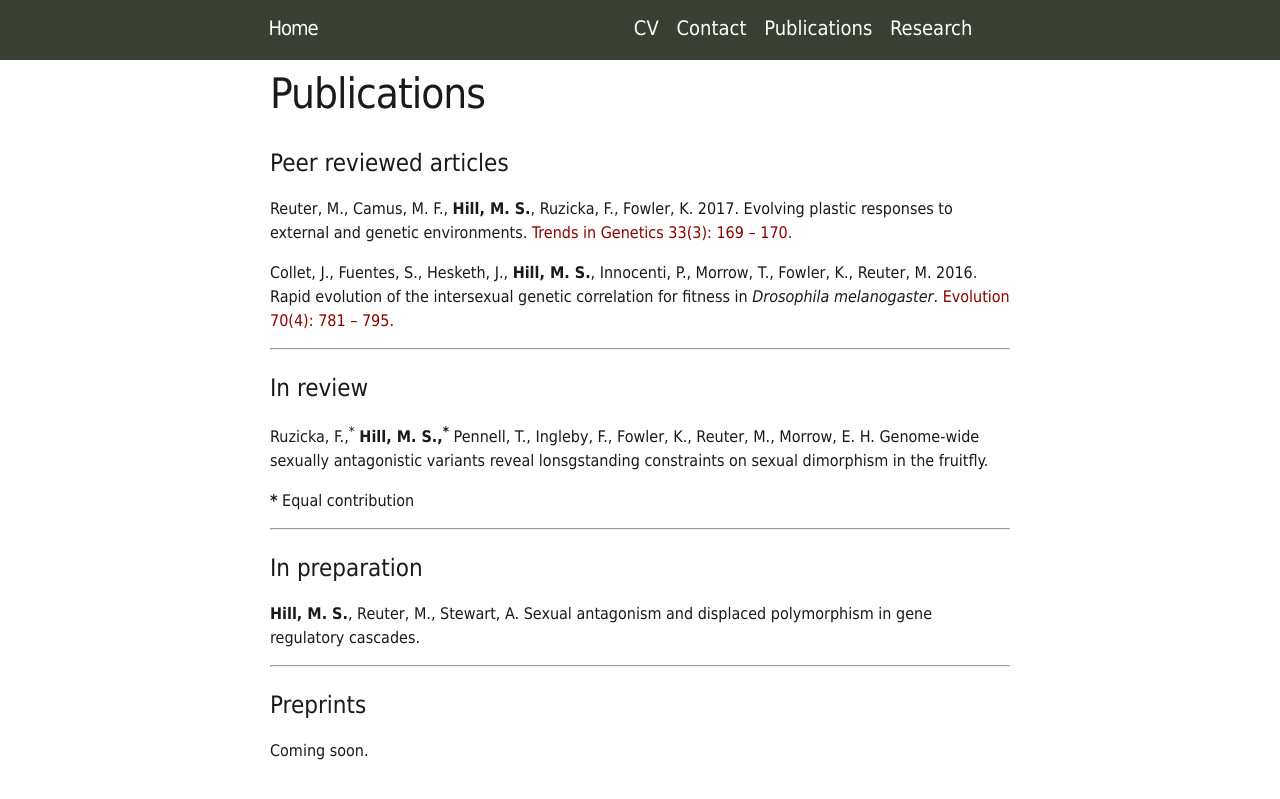
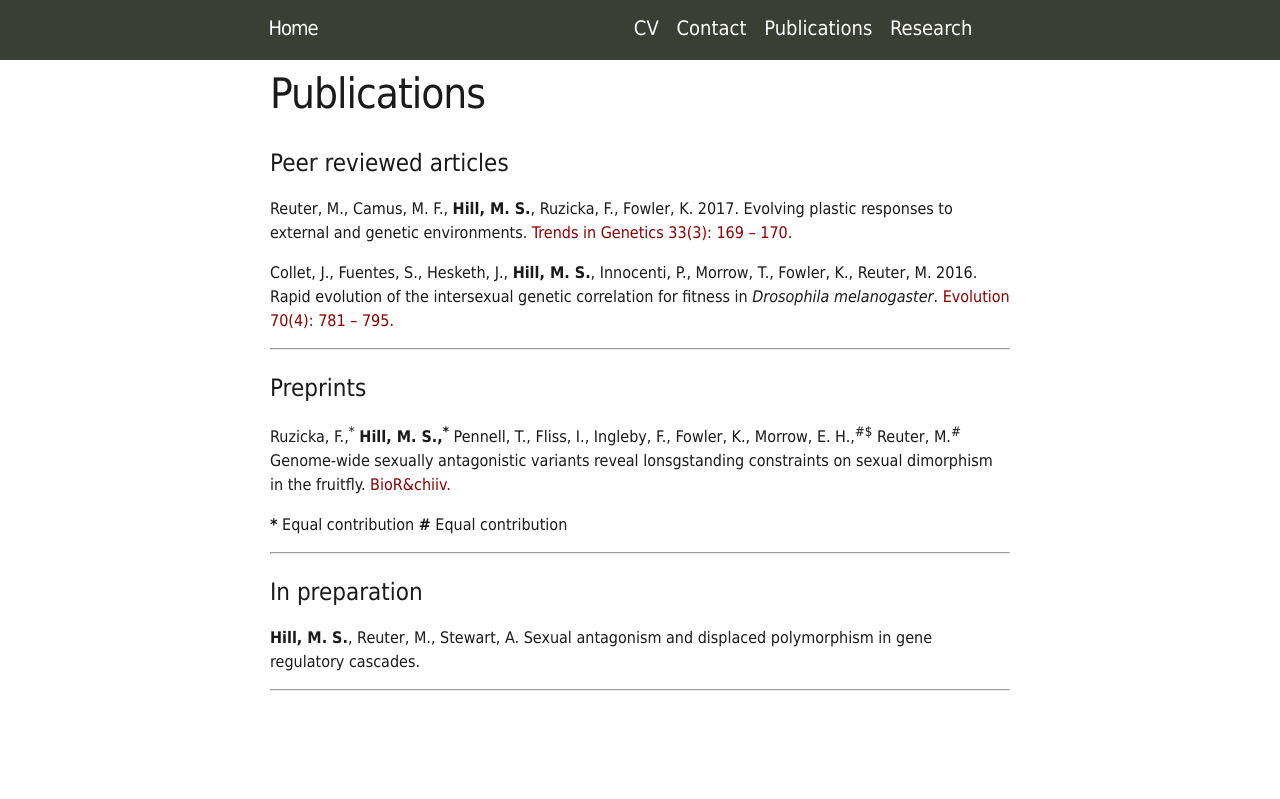
Before and after one commit to Mark-Stephen-Hill/Mark-Stephen-Hill.github.io, a Jekyll site: the page built from Publications.md, in a window 1280 px wide and 922 px high. Shown: the top 799 px of the window. Built offline with Jekyll 4.4.1, drawn with Linux system fonts in a browser that asks for light colours.

Commit message:
Update Publications.md

```diff
--- a/Publications.md
+++ b/Publications.md
@@ -21,11 +21,12 @@
 
 <hr>
 
-<h1>In review</h1>
+<h1>Preprints</h1>
 
-Ruzicka, F.,<sup>*</sup> <b>Hill, M. S.,<sup>*</sup></b> Pennell, T., Ingleby, F., Fowler, K., Reuter, M., Morrow, E. H. Genome-wide sexually antagonistic variants reveal lonsgstanding constraints on sexual dimorphism in the fruitfly.
+Ruzicka, F.,<sup>*</sup> <b>Hill, M. S.,<sup>*</sup></b> Pennell, T., Fliss, I., Ingleby, F., Fowler, K., Morrow, E. H.,<sup>#$</sup> Reuter, M.<sup>#</sup> Genome-wide sexually antagonistic variants reveal lonsgstanding constraints on sexual dimorphism in the fruitfly. <a href="https://doi.org/10.1101/117176" style="color:#8b0000">BioR&chiiv.</a>
 
 <b>*</b> Equal contribution
+<b>#</b> Equal contribution
 
 <hr>
 
@@ -34,6 +35,3 @@
 <b>Hill, M. S.</b>, Reuter, M., Stewart, A. Sexual antagonism and displaced polymorphism in gene regulatory cascades.
 
 <hr>
-
-<h1>Preprints</h1>
-Coming soon.
```
